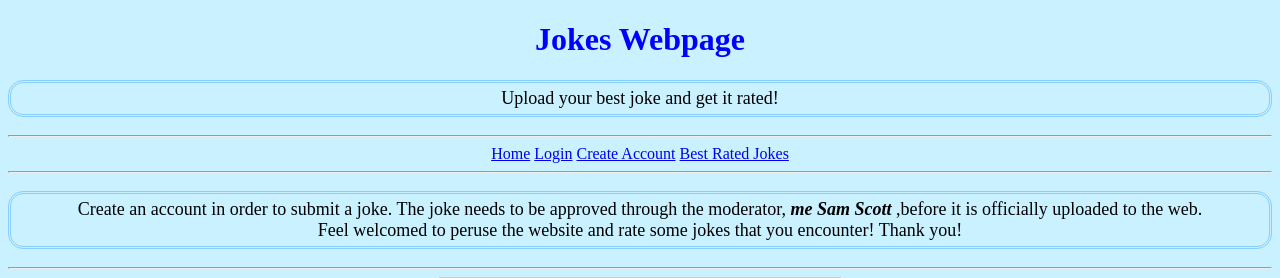
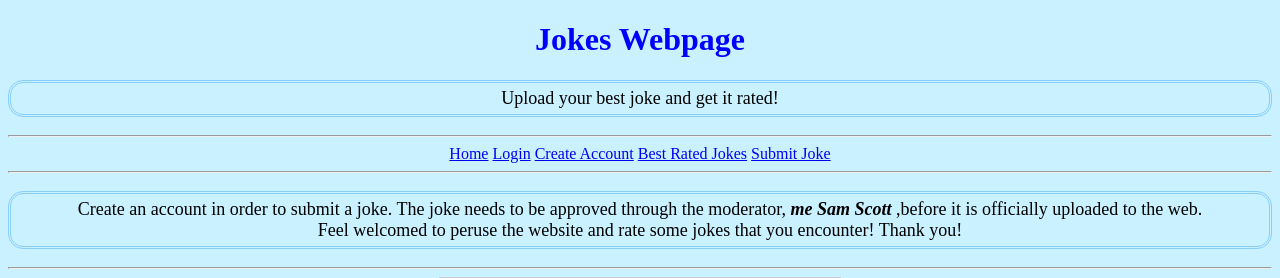
Before and after one commit to sascott9655/Joke-Webpage-, a Flask app: page / in a window 1280 px wide. Shown: the top 278 px of the page. Run offline with Flask 3, Linux system fonts and the light colour scheme; data comes from the database, SQL or seed files in the repository; both versions use the stored data as it was after the commit.

Commit message:
put some jokes on the webpage manually through sql to see scroll box functionality

```diff
--- a/templates/index.html
+++ b/templates/index.html
@@ -33,6 +33,7 @@
         <a href="/login">Login</a>
         <a href="/create_account">Create Account</a>
         <a href="top_ten_jokes">Best Rated Jokes</a>
+        <a href="submit_joke">Submit Joke</a>
         </div>
         <hr>
     </nav>
```
Also changed, not shown: jokes.db.
